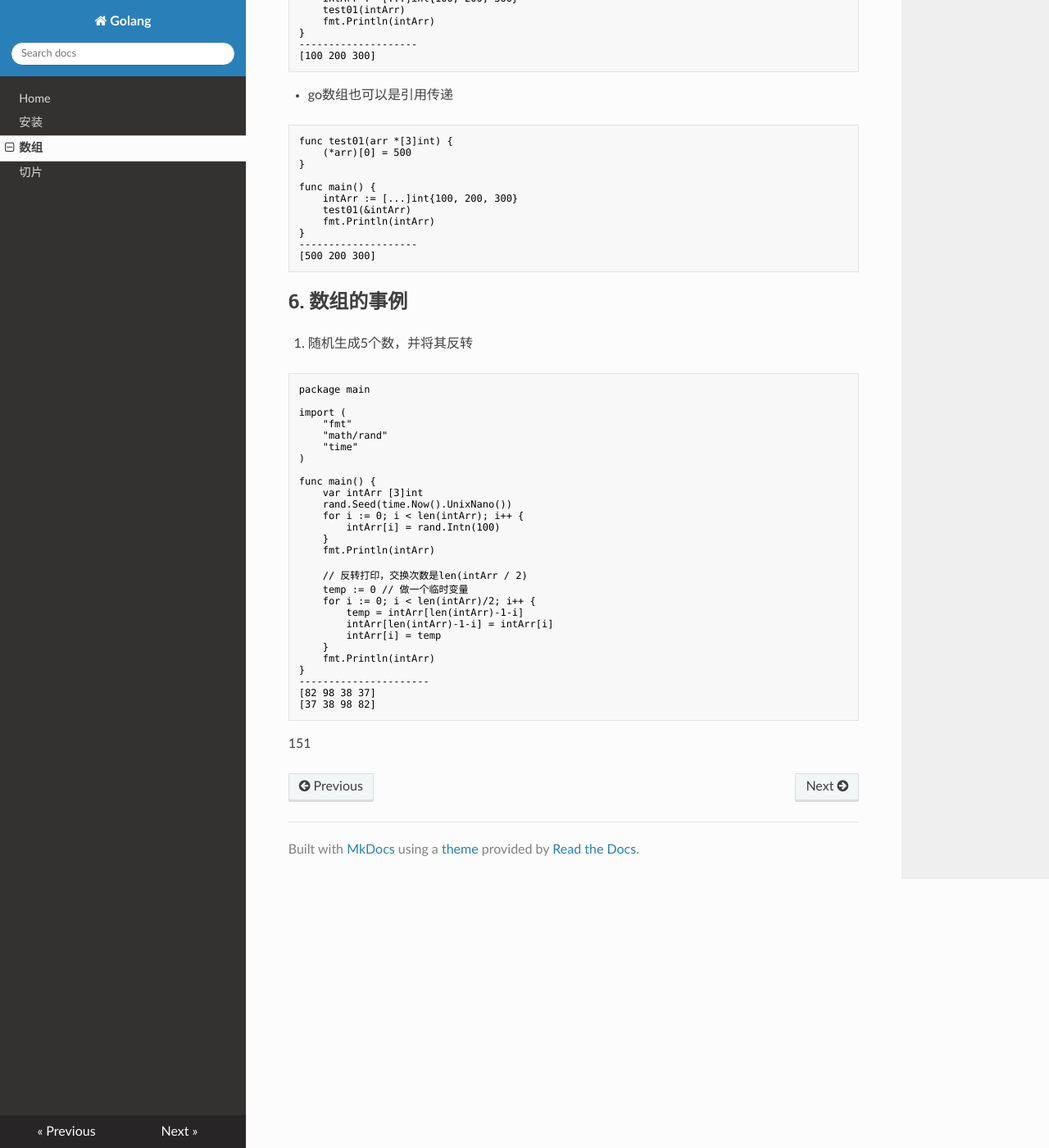
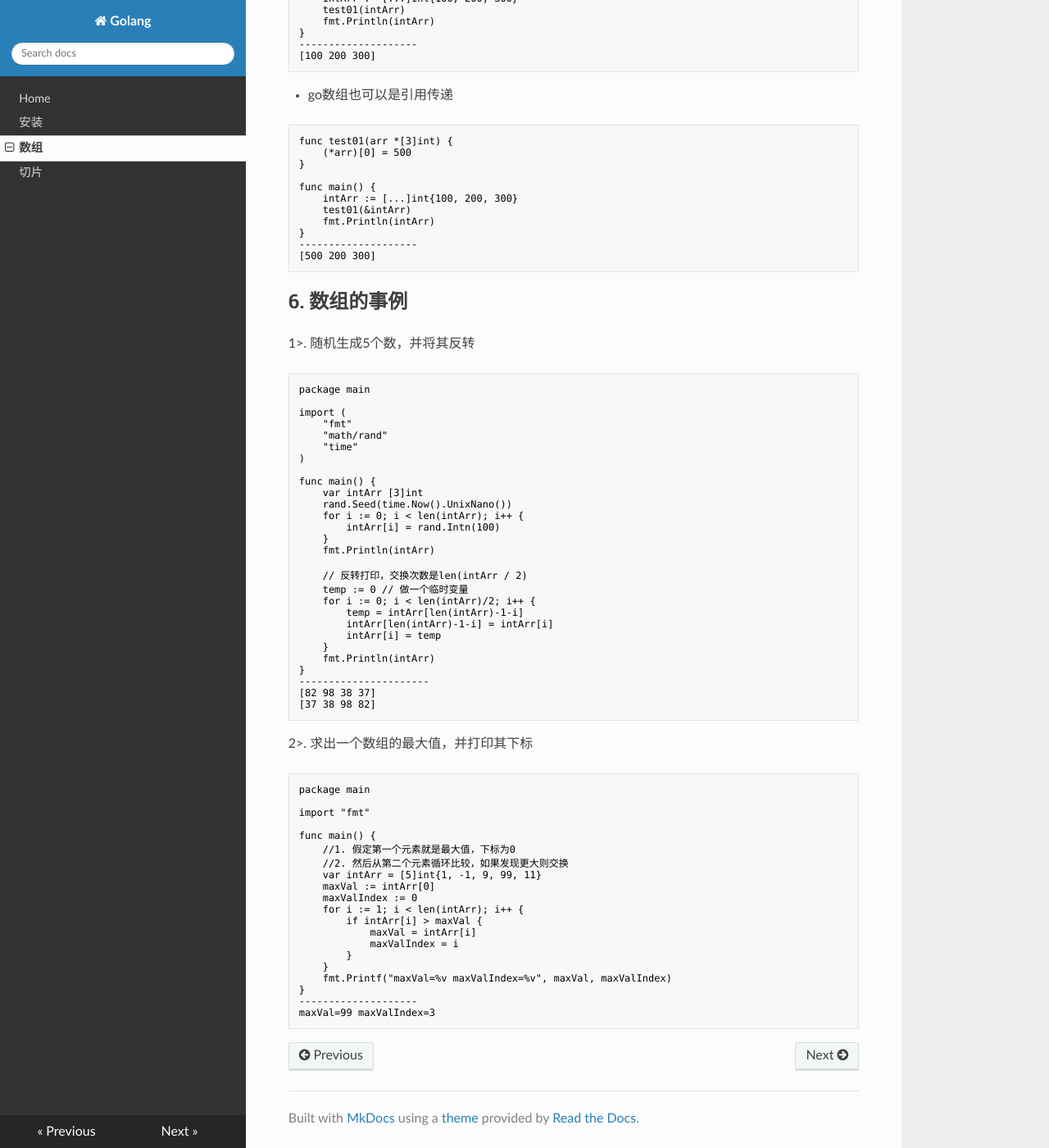
Before and after one commit to golangav/golang, an MkDocs documentation site: the page built from docs/array.md, in a window 1280 px wide and 1400 px high, scrolled down 1465 px. Shown: the whole window at 82% size. Built offline with MkDocs 1.6.1, drawn with Linux system fonts in a browser that asks for light colours; nearby versions of some CDN libraries.

````diff
--- a/docs/array.md
+++ b/docs/array.md
@@ -76,7 +76,9 @@ func main() {
 [500 200 300]
 ```
 ## 6. 数组的事例
-1. 随机生成5个数，并将其反转
+
+
+1>. 随机生成5个数，并将其反转
 ```angularjs
 package main
 
@@ -108,5 +110,26 @@ func main() {
 [37 38 98 82]
 ```
 
+2>. 求出一个数组的最大值，并打印其下标
+```angularjs
+package main
 
-151
+import "fmt"
+
+func main() {
+	//1. 假定第一个元素就是最大值，下标为0
+	//2. 然后从第二个元素循环比较，如果发现更大则交换
+	var intArr = [5]int{1, -1, 9, 99, 11}
+	maxVal := intArr[0]
+	maxValIndex := 0
+	for i := 1; i < len(intArr); i++ {
+		if intArr[i] > maxVal {
+			maxVal = intArr[i]
+			maxValIndex = i
+		}
+	}
+	fmt.Printf("maxVal=%v maxValIndex=%v", maxVal, maxValIndex)
+}
+--------------------
+maxVal=99 maxValIndex=3
+```
````
Also changed, not shown: docs/index.md (+1 -1 lines), docs/slice.md (+10 -4 lines).
